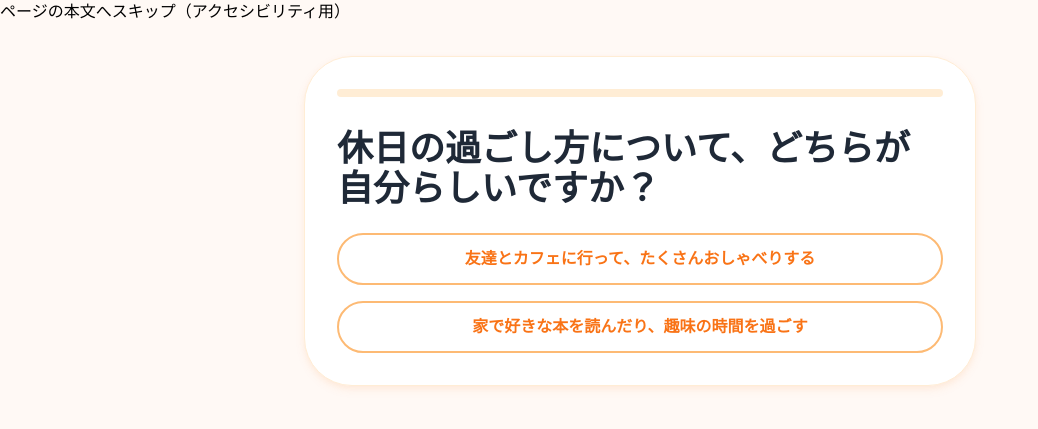
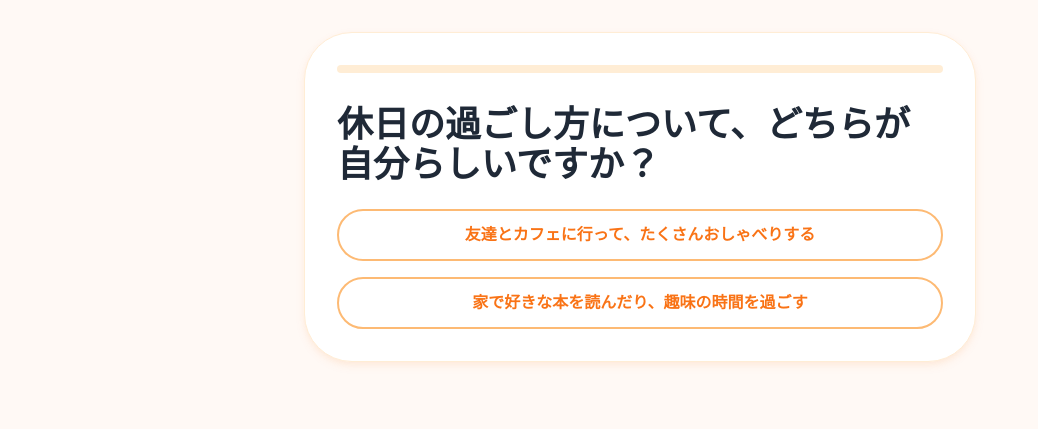
Before and after one commit to coenoma/veggie-fruit-mbti, a Flask app: page /quiz in a window 1280 px wide. Shown: the top 429 px of the page, without its empty margins (0-1038 px from the left). Run offline with Flask 3, Linux system fonts and the light colour scheme.

Commit message:
Agent query: Can you verify if: 1. The base template is working without the skip link? 2. The navigation through the app is smooth? 3. No console errors are appearing?

```diff
--- a/app/templates/layouts/base.html
+++ b/app/templates/layouts/base.html
@@ -15,14 +15,8 @@
     {% endblock %}
 </head>
 <body class="bg-background-light font-sans antialiased">
-    <header class="relative">
-        <a href="#main-content"
-           class="sr-only focus:not-sr-only focus:absolute focus:top-4 focus:left-4 focus:z-50 focus:p-4 focus:bg-white focus:shadow-lg focus:rounded-lg focus:text-primary-600 focus:font-medium">
-            ページの本文へスキップ（アクセシビリティ用）
-        </a>
-    </header>
     <div class="container-responsive py-8">
-        <main id="main-content" class="focus:outline-none" tabindex="-1">
+        <main class="focus:outline-none">
             {% block content %}{% endblock %}
         </main>
     </div>
```
